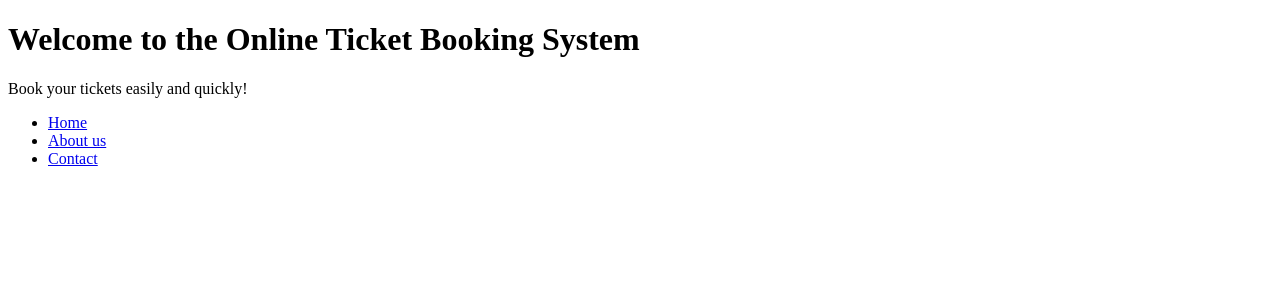
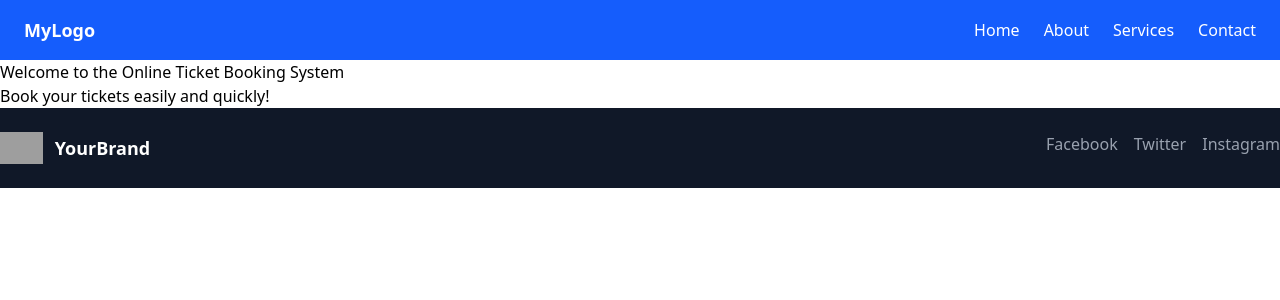
Before and after one commit to lahiru-devhub/django-ticket-booking-batch02, a Django app: page / in a window 1280 px wide. Shown: the top 300 px of the page. Run offline with Django 5.2, Linux system fonts and the light colour scheme; some libraries are stand-ins or nearby versions; grey boxes are pictures that could not be loaded.

Commit message:
Implement base template and initial page structure with Tailwind CSS integration

```diff
--- a/booking/templates/booking/home.html
+++ b/booking/templates/booking/home.html
@@ -1,23 +1,8 @@
-<!DOCTYPE html>
-<html lang="en">
+{% extends "base.html" %}
+{% block title %} Home {% endblock %}
 
-<head>
-    <meta charset="UTF-8">
-    <meta name="viewport" content="width=device-width, initial-scale=1.0">
-    <title>Online Ticket Booking</title>
-</head>
 
-<body>
+{% block content %}
     <h1>Welcome to the Online Ticket Booking System</h1>
     <p>Book your tickets easily and quickly!</p>
-
-    <nav>
-        <ul>
-            <li><a href="{% url 'home' %}">Home</a></li>
-            <li><a href="/about">About us</a></li>
-            <li><a href="/contact">Contact</a></li>
-        </ul>
-    </nav>
-</body>
-
-</html>
+{% endblock %}
--- /dev/null
+++ b/templates/base.html
@@ -0,0 +1,20 @@
+{% load tailwind_tags %}
+<!DOCTYPE html>
+<html lang="en">
+<head>
+    <meta charset="UTF-8">
+    <meta name="viewport" content="width=device-width, initial-scale=1.0">
+    <title>{% block title %} Ticket Booking {% endblock%}</title>
+    {% tailwind_css %}
+
+</head>
+<body>
+    {% include "partials/navbar.html" %}
+
+    {% block content %}
+
+    {% endblock %}
+
+    {% include "partials/footer.html" %}
+</body>
+</html>
--- /dev/null
+++ b/templates/partials/footer.html
@@ -0,0 +1,15 @@
+<footer class="bg-gray-900 text-gray-400 py-6">
+  <div class="container mx-auto grid grid-cols-1 md:grid-cols-2 gap-4">
+    <div>
+      <a href="#" class="flex items-center space-x-3">
+        <img src="/logo.svg" alt="Logo" class="h-8" />
+        <span class="text-lg font-semibold text-white">YourBrand</span>
+      </a>
+    </div>
+    <div class="flex justify-end space-x-4">
+      <a href="#" class="hover:text-white">Facebook</a>
+      <a href="#" class="hover:text-white">Twitter</a>
+      <a href="#" class="hover:text-white">Instagram</a>
+    </div>
+  </div>
+</footer>
--- /dev/null
+++ b/templates/partials/navbar.html
@@ -0,0 +1,38 @@
+<header class="bg-blue-600 text-white">
+  <nav class="flex justify-between items-center px-6 py-4">
+    <!-- Logo -->
+    <div class="text-lg font-bold">MyLogo</div>
+
+    <!-- Links (Hidden on mobile) -->
+    <ul class="hidden md:flex space-x-6">
+      <li><a href="#" class="hover:text-gray-300">Home</a></li>
+      <li><a href="#" class="hover:text-gray-300">About</a></li>
+      <li><a href="#" class="hover:text-gray-300">Services</a></li>
+      <li><a href="#" class="hover:text-gray-300">Contact</a></li>
+    </ul>
+
+    <!-- Mobile Menu Button -->
+    <button id="menu-btn" class="md:hidden text-2xl focus:outline-none">
+      ☰
+    </button>
+  </nav>
+
+  <!-- Mobile Menu (Hidden by default) -->
+  <div id="mobile-menu" class="hidden md:hidden bg-blue-700">
+    <ul class="flex flex-col items-center space-y-4 py-4">
+      <li><a href="#" class="hover:text-gray-300">Home</a></li>
+      <li><a href="#" class="hover:text-gray-300">About</a></li>
+      <li><a href="#" class="hover:text-gray-300">Services</a></li>
+      <li><a href="#" class="hover:text-gray-300">Contact</a></li>
+    </ul>
+  </div>
+</header>
+
+<script>
+  const menuBtn = document.getElementById("menu-btn");
+  const mobileMenu = document.getElementById("mobile-menu");
+
+  menuBtn.addEventListener("click", () => {
+    mobileMenu.classList.toggle("hidden");
+  });
+</script>
--- /dev/null
+++ b/theme/apps.py
@@ -0,0 +1,5 @@
+from django.apps import AppConfig
+
+
+class ThemeConfig(AppConfig):
+    name = 'theme'
--- /dev/null
+++ b/theme/static/css/dist/styles.css
@@ -0,0 +1,410 @@
+/*! tailwindcss v4.3.0 | MIT License | https://tailwindcss.com */
+@layer properties;
+@layer theme, base, components, utilities;
+@layer theme {
+  :root, :host {
+    --font-sans: ui-sans-serif, system-ui, sans-serif, 'Apple Color Emoji', 'Segoe UI Emoji', 'Segoe UI Symbol',
+    'Noto Color Emoji';
+    --font-serif: ui-serif, Georgia, Cambria, 'Times New Roman', Times, serif;
+    --font-mono: ui-monospace, SFMono-Regular, Menlo, Monaco, Consolas, 'Liberation Mono', 'Courier New',
+    monospace;
+    --color-amber-300: oklch(87.9% 0.169 91.605);
+    --color-blue-600: oklch(54.6% 0.245 262.881);
+    --color-blue-700: oklch(48.8% 0.243 264.376);
+    --color-gray-50: oklch(98.5% 0.002 247.839);
+    --color-gray-300: oklch(87.2% 0.01 258.338);
+    --color-gray-400: oklch(70.7% 0.022 261.325);
+    --color-gray-800: oklch(27.8% 0.033 256.848);
+    --color-gray-900: oklch(21% 0.034 264.665);
+    --color-black: #000;
+    --color-white: #fff;
+    --spacing: 0.25rem;
+    --text-lg: 1.125rem;
+    --text-lg--line-height: calc(1.75 / 1.125);
+    --text-2xl: 1.5rem;
+    --text-2xl--line-height: calc(2 / 1.5);
+    --text-4xl: 2.25rem;
+    --text-4xl--line-height: calc(2.5 / 2.25);
+    --text-5xl: 3rem;
+    --text-5xl--line-height: 1;
+    --text-9xl: 8rem;
+    --text-9xl--line-height: 1;
+    --font-weight-semibold: 600;
+    --font-weight-bold: 700;
+    --font-weight-extrabold: 800;
+    --tracking-normal: 0em;
+    --leading-normal: 1.5;
+    --default-font-family: var(--font-sans);
+    --default-mono-font-family: var(--font-mono);
+  }
+}
+@layer base {
+  *, ::after, ::before, ::backdrop, ::file-selector-button {
+    box-sizing: border-box;
+    margin: 0;
+    padding: 0;
+    border: 0 solid;
+  }
+  html, :host {
+    line-height: 1.5;
+    -webkit-text-size-adjust: 100%;
+    tab-size: 4;
+    font-family: var(--default-font-family, ui-sans-serif, system-ui, sans-serif, 'Apple Color Emoji', 'Segoe UI Emoji', 'Segoe UI Symbol', 'Noto Color Emoji');
+    font-feature-settings: var(--default-font-feature-settings, normal);
+    font-variation-settings: var(--default-font-variation-settings, normal);
+    -webkit-tap-highlight-color: transparent;
+  }
+  hr {
+    height: 0;
+    color: inherit;
+    border-top-width: 1px;
+  }
+  abbr:where([title]) {
+    -webkit-text-decoration: underline dotted;
+    text-decoration: underline dotted;
+  }
+  h1, h2, h3, h4, h5, h6 {
+    font-size: inherit;
+    font-weight: inherit;
+  }
+  a {
+    color: inherit;
+    -webkit-text-decoration: inherit;
+    text-decoration: inherit;
+  }
+  b, strong {
+    font-weight: bolder;
+  }
+  code, kbd, samp, pre {
+    font-family: var(--default-mono-font-family, ui-monospace, SFMono-Regular, Menlo, Monaco, Consolas, 'Liberation Mono', 'Courier New', monospace);
+    font-feature-settings: var(--default-mono-font-feature-settings, normal);
+    font-variation-settings: var(--default-mono-font-variation-settings, normal);
+    font-size: 1em;
+  }
+  small {
+    font-size: 80%;
+  }
+  sub, sup {
+    font-size: 75%;
+    line-height: 0;
+    position: relative;
+    vertical-align: baseline;
+  }
+  sub {
+    bottom: -0.25em;
+  }
+  sup {
+    top: -0.5em;
+  }
+  table {
+    text-indent: 0;
+    border-color: inherit;
+    border-collapse: collapse;
+  }
+  :-moz-focusring {
+    outline: auto;
+  }
+  progress {
+    vertical-align: baseline;
+  }
+  summary {
+    display: list-item;
+  }
+  ol, ul, menu {
+    list-style: none;
+  }
+  img, svg, video, canvas, audio, iframe, embed, object {
+    display: block;
+    vertical-align: middle;
+  }
+  img, video {
+    max-width: 100%;
+    height: auto;
+  }
+  button, input, select, optgroup, textarea, ::file-selector-button {
+    font: inherit;
+    font-feature-settings: inherit;
+    font-variation-settings: inherit;
+    letter-spacing: inherit;
+    color: inherit;
+    border-radius: 0;
+    background-color: transparent;
+    opacity: 1;
+  }
+  :where(select:is([multiple], [size])) optgroup {
+    font-weight: bolder;
+  }
+  :where(select:is([multiple], [size])) optgroup option {
+    padding-inline-start: 20px;
+  }
+  ::file-selector-button {
+    margin-inline-end: 4px;
+  }
+  ::placeholder {
+    opacity: 1;
+  }
+  @supports (not (-webkit-appearance: -apple-pay-button))  or (contain-intrinsic-size: 1px) {
+    ::placeholder {
+      color: currentcolor;
+      @supports (color: color-mix(in lab, red, red)) {
+        color: color-mix(in oklab, currentcolor 50%, transparent);
+      }
+    }
+  }
+  textarea {
+    resize: vertical;
+  }
+  ::-webkit-search-decoration {
+    -webkit-appearance: none;
+  }
+  ::-webkit-date-and-time-value {
+    min-height: 1lh;
+    text-align: inherit;
+  }
+  ::-webkit-datetime-edit {
+    display: inline-flex;
+  }
+  ::-webkit-datetime-edit-fields-wrapper {
+    padding: 0;
+  }
+  ::-webkit-datetime-edit, ::-webkit-datetime-edit-year-field, ::-webkit-datetime-edit-month-field, ::-webkit-datetime-edit-day-field, ::-webkit-datetime-edit-hour-field, ::-webkit-datetime-edit-minute-field, ::-webkit-datetime-edit-second-field, ::-webkit-datetime-edit-millisecond-field, ::-webkit-datetime-edit-meridiem-field {
+    padding-block: 0;
+  }
+  ::-webkit-calendar-picker-indicator {
+    line-height: 1;
+  }
+  :-moz-ui-invalid {
+    box-shadow: none;
+  }
+  button, input:where([type='button'], [type='reset'], [type='submit']), ::file-selector-button {
+    appearance: button;
+  }
+  ::-webkit-inner-spin-button, ::-webkit-outer-spin-button {
+    height: auto;
+  }
+  [hidden]:where(:not([hidden='until-found'])) {
+    display: none !important;
+  }
+}
+@layer utilities {
+  .static {
+    position: static;
+  }
+  .container {
+    width: 100%;
+    @media (width >= 40rem) {
+      max-width: 40rem;
+    }
+    @media (width >= 48rem) {
+      max-width: 48rem;
+    }
+    @media (width >= 64rem) {
+      max-width: 64rem;
+    }
+    @media (width >= 80rem) {
+      max-width: 80rem;
+    }
+    @media (width >= 96rem) {
+      max-width: 96rem;
+    }
+  }
+  .mx-auto {
+    margin-inline: auto;
+  }
+  .block {
+    display: block;
+  }
+  .flex {
+    display: flex;
+  }
+  .grid {
+    display: grid;
+  }
+  .hidden {
+    display: none;
+  }
+  .h-8 {
+    height: calc(var(--spacing) * 8);
+  }
+  .h-screen {
+    height: 100vh;
+  }
+  .grid-cols-1 {
+    grid-template-columns: repeat(1, minmax(0, 1fr));
+  }
+  .flex-col {
+    flex-direction: column;
+  }
+  .items-center {
+    align-items: center;
+  }
+  .justify-between {
+    justify-content: space-between;
+  }
+  .justify-center {
+    justify-content: center;
+  }
+  .justify-end {
+    justify-content: flex-end;
+  }
+  .gap-4 {
+    gap: calc(var(--spacing) * 4);
+  }
+  .space-y-4 {
+    :where(& > :not(:last-child)) {
+      --tw-space-y-reverse: 0;
+      margin-block-start: calc(calc(var(--spacing) * 4) * var(--tw-space-y-reverse));
+      margin-block-end: calc(calc(var(--spacing) * 4) * calc(1 - var(--tw-space-y-reverse)));
+    }
+  }
+  .space-x-3 {
+    :where(& > :not(:last-child)) {
+      --tw-space-x-reverse: 0;
+      margin-inline-start: calc(calc(var(--spacing) * 3) * var(--tw-space-x-reverse));
+      margin-inline-end: calc(calc(var(--spacing) * 3) * calc(1 - var(--tw-space-x-reverse)));
+    }
+  }
+  .space-x-4 {
+    :where(& > :not(:last-child)) {
+      --tw-space-x-reverse: 0;
+      margin-inline-start: calc(calc(var(--spacing) * 4) * var(--tw-space-x-reverse));
+      margin-inline-end: calc(calc(var(--spacing) * 4) * calc(1 - var(--tw-space-x-reverse)));
+    }
+  }
+  .space-x-6 {
+    :where(& > :not(:last-child)) {
+      --tw-space-x-reverse: 0;
+      margin-inline-start: calc(calc(var(--spacing) * 6) * var(--tw-space-x-reverse));
+      margin-inline-end: calc(calc(var(--spacing) * 6) * calc(1 - var(--tw-space-x-reverse)));
+    }
+  }
+  .bg-blue-600 {
+    background-color: var(--color-blue-600);
+  }
+  .bg-blue-700 {
+    background-color: var(--color-blue-700);
+  }
+  .bg-gray-50 {
+    background-color: var(--color-gray-50);
+  }
+  .bg-gray-900 {
+    background-color: var(--color-gray-900);
+  }
+  .px-6 {
+    padding-inline: calc(var(--spacing) * 6);
+  }
+  .py-4 {
+    padding-block: calc(var(--spacing) * 4);
+  }
+  .py-6 {
+    padding-block: calc(var(--spacing) * 6);
+  }
+  .font-serif {
+    font-family: var(--font-serif);
+  }
+  .text-2xl {
+    font-size: var(--text-2xl);
+    line-height: var(--tw-leading, var(--text-2xl--line-height));
+  }
+  .text-5xl {
+    font-size: var(--text-5xl);
+    line-height: var(--tw-leading, var(--text-5xl--line-height));
+  }
+  .text-lg {
+    font-size: var(--text-lg);
+    line-height: var(--tw-leading, var(--text-lg--line-height));
+  }
+  .leading-normal {
+    --tw-leading: var(--leading-normal);
+    line-height: var(--leading-normal);
+  }
+  .font-bold {
+    --tw-font-weight: var(--font-weight-bold);
+    font-weight: var(--font-weight-bold);
+  }
+  .font-semibold {
+    --tw-font-weight: var(--font-weight-semibold);
+    font-weight: var(--font-weight-semibold);
+  }
+  .tracking-normal {
+    --tw-tracking: var(--tracking-normal);
+    letter-spacing: var(--tracking-normal);
+  }
+  .text-black {
+    color: var(--color-black);
+  }
+  .text-gray-400 {
+    color: var(--color-gray-400);
+  }
+  .text-white {
+    color: var(--color-white);
+  }
+  .hover\:text-gray-300 {
+    &:hover {
+      @media (hover: hover) {
+        color: var(--color-gray-300);
+      }
+    }
+  }
+  .hover\:text-white {
+    &:hover {
+      @media (hover: hover) {
+        color: var(--color-white);
+      }
+    }
+  }
+  .focus\:outline-none {
+    &:focus {
+      --tw-outline-style: none;
+      outline-style: none;
+    }
+  }
+  .md\:flex {
+    @media (width >= 48rem) {
+      display: flex;
+    }
+  }
+  .md\:hidden {
+    @media (width >= 48rem) {
+      display: none;
+    }
+  }
+  .md\:grid-cols-2 {
+    @media (width >= 48rem) {
+      grid-template-columns: repeat(2, minmax(0, 1fr));
+    }
+  }
+}
+@property --tw-space-y-reverse {
+  syntax: "*";
+  inherits: false;
+  initial-value: 0;
+}
+@property --tw-space-x-reverse {
+  syntax: "*";
+  inherits: false;
+  initial-value: 0;
+}
+@property --tw-leading {
+  syntax: "*";
+  inherits: false;
+}
+@property --tw-font-weight {
+  syntax: "*";
+  inherits: false;
+}
+@property --tw-tracking {
+  syntax: "*";
+  inherits: false;
+}
+@layer properties {
+  @supports ((-webkit-hyphens: none) and (not (margin-trim: inline))) or ((-moz-orient: inline) and (not (color:rgb(from red r g b)))) {
+    *, ::before, ::after, ::backdrop {
+      --tw-space-y-reverse: 0;
+      --tw-space-x-reverse: 0;
+      --tw-leading: initial;
+      --tw-font-weight: initial;
+      --tw-tracking: initial;
+    }
+  }
+}
```
Also changed, not shown: config/settings.py (+11 -1 lines), theme/static_src/src/styles.css (added, +10 -0 lines), theme/templates/base.html (added, +19 -0 lines), theme/__init__.py (added).
